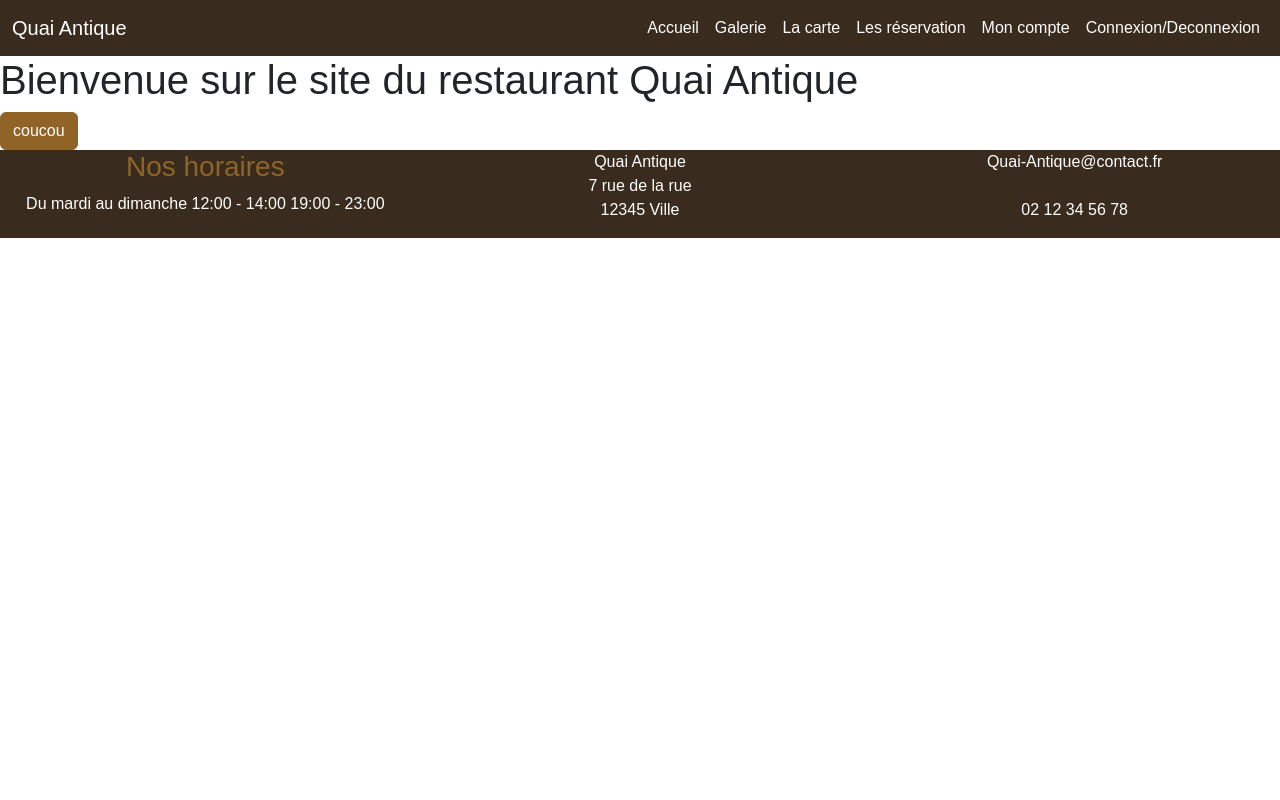
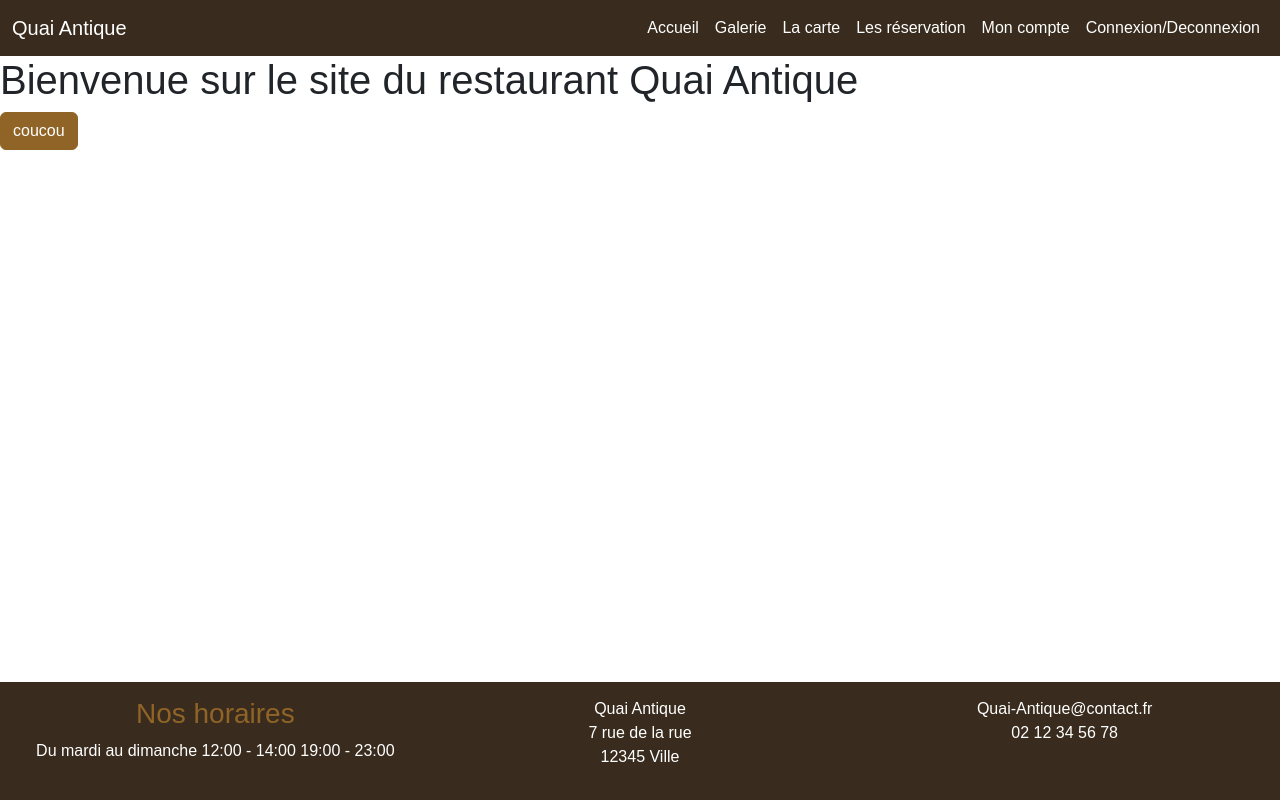
Before and after one commit to Azolann935/QuaiAntiquFRONT, a website with bundled scripts: page index.html in a window 1280 px wide. Built offline with nearby package versions, Linux system fonts and the light colour scheme; files whose address does not match are found by name; a web font is replaced by a local one.

Commit message:
Modification footer

```diff
--- a/index.html
+++ b/index.html
@@ -59,7 +59,7 @@
                 </p>
             </div>
             <div class="col-6 col-lg-4">
-                <p>Quai-Antique@contact.fr <br><br>
+                <p>Quai-Antique@contact.fr <br>
                     02 12 34 56 78
                 </p>
             </div>
--- a/scss/main.scss
+++ b/scss/main.scss
@@ -1,2 +1,16 @@
 @import url("/node_modules/bootstrap-icons/font/bootstrap-icons.css");
 @import "custom";
+
+html{
+    position: relative;
+    min-height: 100%;
+}
+main{
+    margin-bottom: 250px;
+}
+footer.footer{
+    padding: 15px;
+    position: absolute;
+    bottom: 0;
+    width: 100%;
+}
```
Also changed, not shown: scss/main.css, 1 other file.
